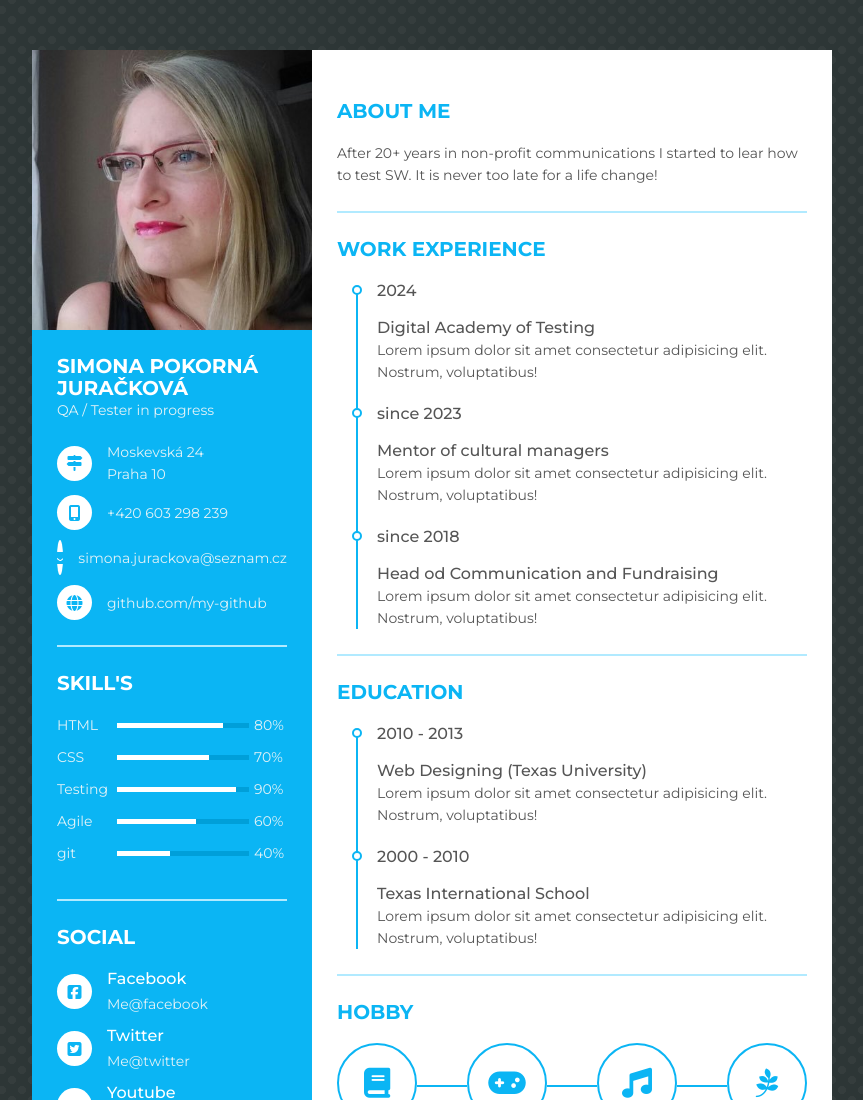
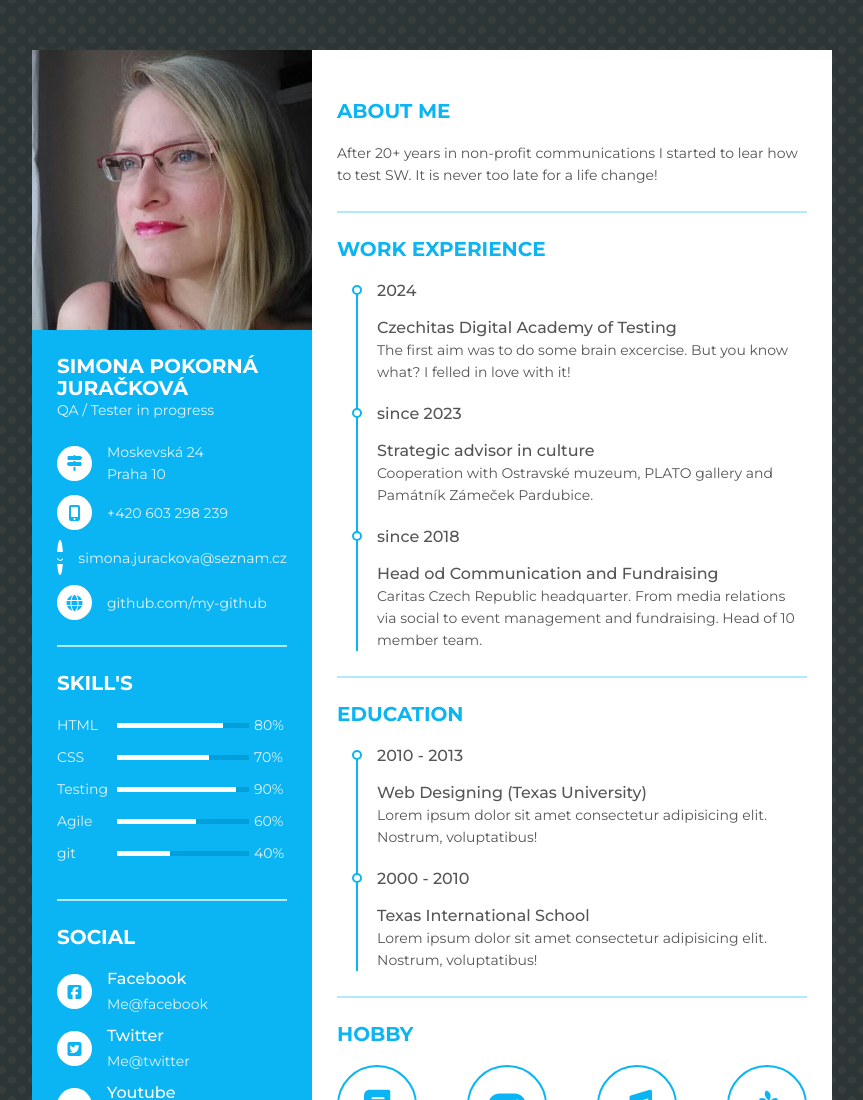
Before and after one commit to SimonaPJ/zivotopis-prvni-pokus, a plain HTML site: page index.html in a window 1280 px wide. Shown: the top 1100 px of the page, without its empty margins (208-1071 px from the left). Drawn offline with Linux system fonts and the light colour scheme.

Commit message:
Working experience

```diff
--- a/index.html
+++ b/index.html
@@ -156,20 +156,18 @@
                     <li>
                         <div class="date">2024</div>
                         <div class="info">
-                            <p class="semi-bold">Digital Academy of Testing</p>
+                            <p class="semi-bold">Czechitas Digital Academy of Testing</p>
                             <p>
-                                Lorem ipsum dolor sit amet consectetur adipisicing elit.
-                                Nostrum, voluptatibus!
+                                The first aim was to do some brain excercise. But you know what? I felled in love with it!
                             </p>
                         </div>
                     </li>
                     <li>
                         <div class="date">since 2023</div>
                         <div class="info">
-                            <p class="semi-bold">Mentor of cultural managers</p>
+                            <p class="semi-bold">Strategic advisor in culture</p>
                             <p>
-                                Lorem ipsum dolor sit amet consectetur adipisicing elit.
-                                Nostrum, voluptatibus!
+                                Cooperation with Ostravské muzeum, PLATO gallery and Památník Zámeček Pardubice.
                             </p>
                         </div>
                     </li>
@@ -178,8 +176,7 @@
                         <div class="info">
                             <p class="semi-bold">Head od Communication and Fundraising</p>
                             <p>
-                                Lorem ipsum dolor sit amet consectetur adipisicing elit.
-                                Nostrum, voluptatibus!
+                                Caritas Czech Republic headquarter. From media relations via social to event management and fundraising. Head of 10 member team.
                             </p>
                         </div>
                     </li>
```
